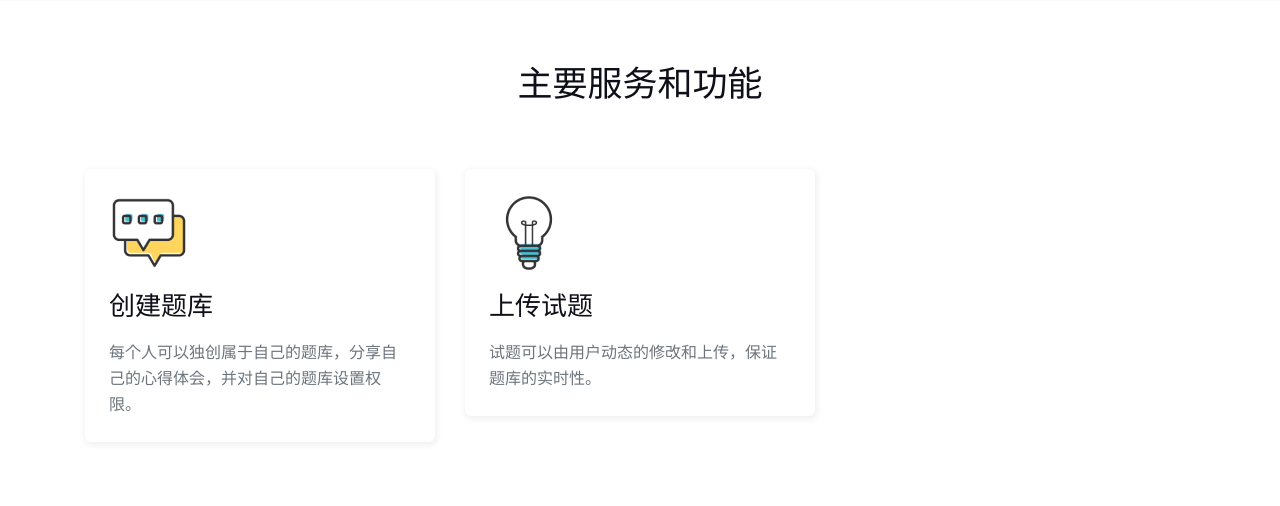
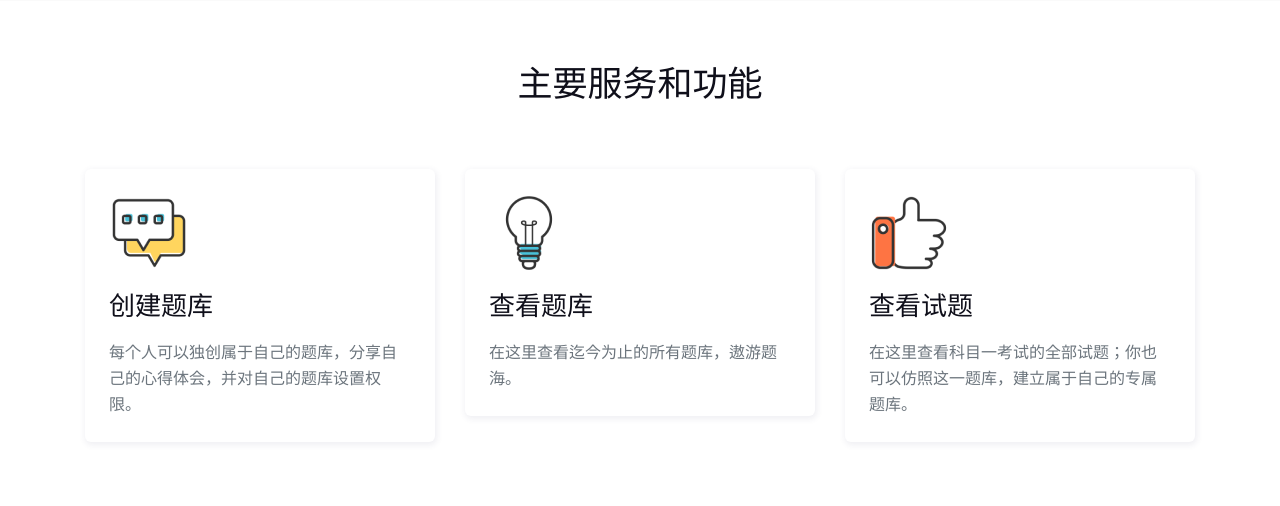
Before and after one commit to GodCowC/ProKiller, a PHP site: page /home.php in a window 1280 px wide. Shown: the part 613-1119 px from the top of the page. Run offline with PHP 8.4, Linux system fonts and the light colour scheme.

Commit message:
20200527_final

```diff
--- a/fillblank.php
+++ b/fillblank.php
@@ -19,7 +19,7 @@
 		global $bankid, $pcnt, $pid, $cnt;
 if (!isset($_GET["bankid"]) || !isset($_GET["pid"]))
 
-        if (!isset($_SESSION["bid"]))
+        if (!isset($_POST["answer"]))
 
                 echo "<script>history.back();</script>";
                 $bankid = 1;
--- a/home.php
+++ b/home.php
@@ -58,13 +58,30 @@
 			</div>
 			<div class="col-lg-4 col-md-6 mt-5">
 				<div class="s-block">
-					<a href="#blog-single.html" class="d-block p-lg-4 p-3"> <img src="assets/images/s2.png" alt=""
+					<a href="question-bank.php" class="d-block p-lg-4 p-3"> <img src="assets/images/s2.png" alt=""
 					                                                             class="img-fluid"/>
-						<h3 class="my-3">上传试题</h3>
-						<p class="">试题可以由用户动态的修改和上传，保证题库的实时性。</p>
+						<h3 class="my-3">查看题库</h3>
+						<p class="">在这里查看迄今为止的所有题库，遨游题海。</p>
 					</a>
 				</div>
 			</div>
+<div class="col-lg-4 col-md-6 mt-5">
+
+                                <div class="s-block">
+
+                                        <a href="problems.php?bankid=4" class="d-block p-lg-4 p-3"> <img src="assets/images/s3.png" alt=""
+
+                                                                                                     class="img-fluid"/>
+
+                                                <h3 class="my-3">查看试题</h3>
+
+                                                <p class="">在这里查看科目一考试的全部试题；你也可以仿照这一题库，建立属于自己的专属题库。</p>
+
+                                        </a>
+
+                                </div>
+
+                        </div>
 		</div>
 	</div>
 </section>
--- a/multichoice.php
+++ b/multichoice.php
@@ -19,7 +19,7 @@
 		global $bankid, $pcnt, $pid;
 if (!isset($_GET["bankid"]) || !isset($_GET["pid"]))
 
-        if (!isset($_SESSION["bid"]))
+        if (!isset($_POST["answer"]))
 
                 echo "<script>history.back();</script>";
                 $bankid = 1;
--- a/onechoice.php
+++ b/onechoice.php
@@ -18,7 +18,7 @@
 	<?php
 		global $bankid, $pcnt, $pid, $totalcnt;
 if (!isset($_GET["bankid"]) || !isset($_GET["pid"]))
-	if (!isset($_SESSION["bid"]))
+	if (!isset($_POST["answer"]))
 		echo "<script>history.back();</script>";
                 $bankid = 1;
 		$pcnt = 1;
```
